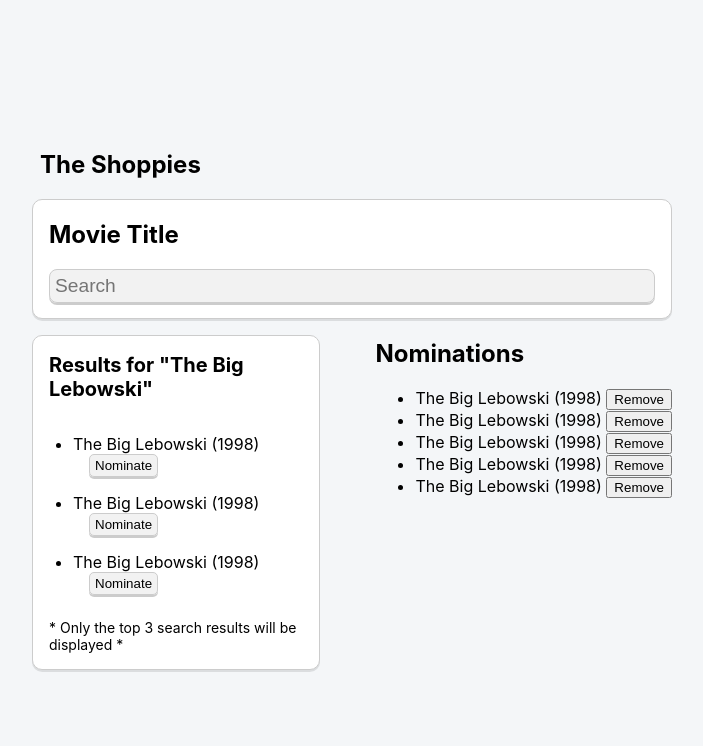
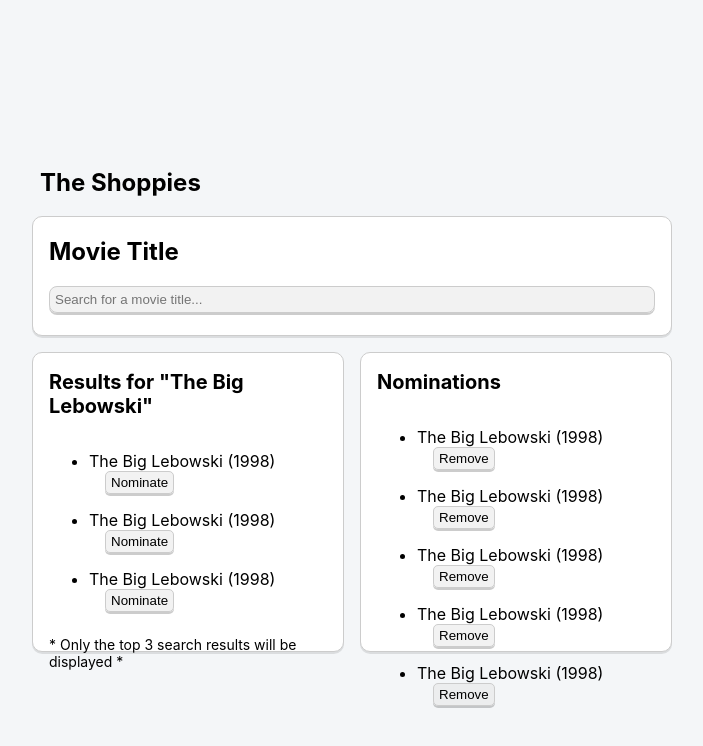
Before and after one commit to davemgj84/theFilmAwards, a React (Create React App) app: page / in a window 1280 px wide. Shown: the top 746 px of the page, without its empty margins (288-991 px from the left). Built offline with nearby package versions, Linux system fonts and the light colour scheme.

Commit message:
create basic styling for nominations box

```diff
--- a/src/components/Nominations.jsx
+++ b/src/components/Nominations.jsx
@@ -5,6 +5,7 @@
   return (
     <>
       <div className="nomination-box">
+        <div className="nom-container">
           <h2>Nominations</h2>
           <div className="nominations">
             <ul>
@@ -26,6 +27,7 @@
             </ul>
           </div>
         </div>
+      </div>
     </>
   );
 };
--- a/src/components/Search.jsx
+++ b/src/components/Search.jsx
@@ -7,7 +7,11 @@
       <div className="search">
         <div>
           <h2>Movie Title</h2>
-          <input type="text" className="search-bar" placeholder="Search" />
+          <input
+            type="text"
+            className="search-bar"
+            placeholder="Search for a movie title..."
+          />
         </div>
       </div>
     </>
--- a/src/styles/Nominations.scss
+++ b/src/styles/Nominations.scss
@@ -0,0 +1,45 @@
+.nomination-box {
+  display: flex;
+  justify-content: center;
+  width: 50%;
+  height: 300px;
+  background-color: #ffffff;
+  border: solid 1px #cccccc;
+  border-radius: 10px;
+  box-shadow: 0 2px rgba(0, 0, 0, 0.1);
+  margin-top: 1rem;
+  font-size: 16px;
+  .nom-container {
+    width: 100%;
+    h2 {
+      font-size: 20px;
+      margin-left: 1rem;
+    }
+    .nominations {
+      display: flex;
+      flex-direction: column;
+      ul {
+        margin: 1rem 0 0 1rem;
+        li {
+          margin-bottom: 1rem;
+          button {
+            margin-left: 1rem;
+            padding: 3px 5px 3px 5px;
+            border-radius: 5px;
+            border: solid 1px #cccccc;
+            appearance: none;
+            background: none;
+            outline: none;
+            background-color: rgba(229, 229, 229, 0.5);
+            box-shadow: 0 2px rgba(0, 0, 0, 0.2);
+            transition: 0.4s ease-in-out;
+            cursor: pointer;
+            &:hover {
+              background-color: rgba(255, 255, 255, 0.8);
+            }
+          }
+        }
+      }
+    }
+  }
+}
--- a/src/styles/Results.scss
+++ b/src/styles/Results.scss
@@ -1,13 +1,15 @@
 .results-box {
   display: flex;
   justify-content: center;
-  width: 45%;
+  width: 50%;
+  height: 300px;
   background-color: #ffffff;
   border: solid 1px #cccccc;
   border-radius: 10px;
   box-shadow: 0 2px rgba(0, 0, 0, 0.1);
   margin-top: 1rem;
   font-size: 16px;
+  margin-right: 1rem;
   .container {
     width: 100%;
     h2 {
@@ -18,7 +20,7 @@
       display: flex;
       flex-direction: column;
       ul {
-        margin: 1rem 0 0 0;
+        margin: 1rem 0 0 1rem;
         li {
           margin-bottom: 1rem;
           button {
--- a/src/styles/Search.scss
+++ b/src/styles/Search.scss
@@ -15,7 +15,6 @@
       padding: 5px;
       border-radius: 8px;
       border: solid 1px #cccccc;
-      font-size: 1.2rem;
       appearance: none;
       background: none;
       outline: none;
```
Lines whose indentation alone changed are shown as unchanged.
